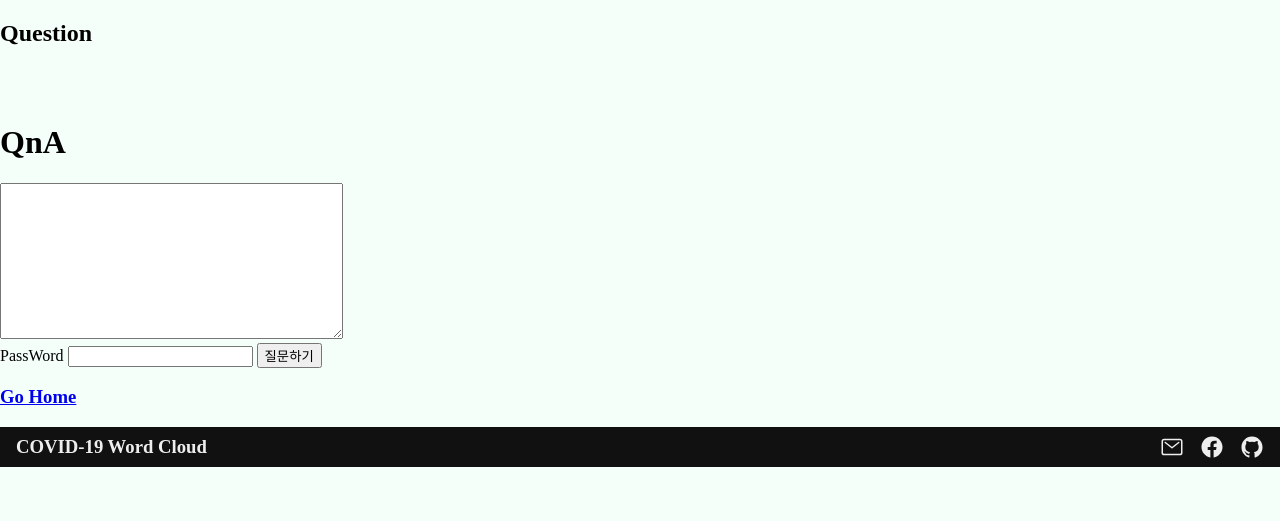
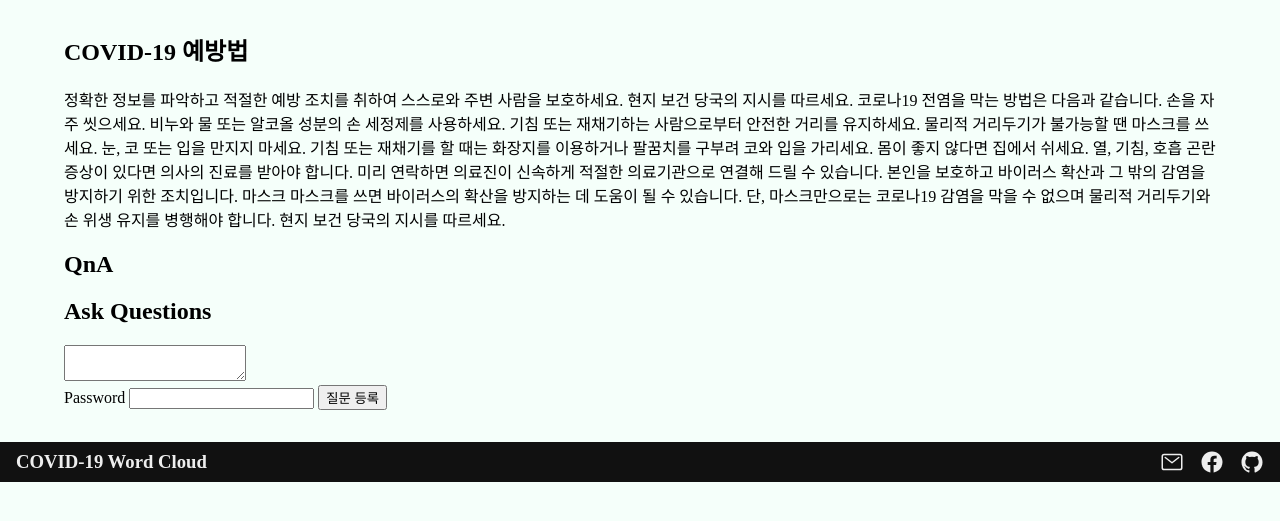
Before and after one commit to ddusi/covid19_WordCloud, a Django app: page /covid-web/precautions/ in a window 1280 px wide. Shown: the part 43-564 px from the top of the page. Run offline with Django 3.2, Linux system fonts and the light colour scheme; data that the repository does not hold is empty; parts of the project's set-up code (start-up, migrations or seed data) failed here and were passed over; some libraries are stand-ins or nearby versions.

Commit message:
Show 'precautions' page layout #21

```diff
--- a/Covid_web/templates/Covid_web/precautions.html
+++ b/Covid_web/templates/Covid_web/precautions.html
@@ -1,47 +1,53 @@
-{% extends 'Covid_web/base.html' %}
-{% load static %}
-{% block content %}
+{% extends 'Covid_web/base.html' %} {% load static %} {% block content %}
+<section role="main" class="precautions--main-section">
+  <div class="precautions__precautions-list">
+    <h1 class="precautions-list__title">COVID-19 예방법</h1>
+    <p>
+      정확한 정보를 파악하고 적절한 예방 조치를 취하여 스스로와 주변 사람을
+      보호하세요. 현지 보건 당국의 지시를 따르세요. 코로나19 전염을 막는 방법은
+      다음과 같습니다. 손을 자주 씻으세요. 비누와 물 또는 알코올 성분의 손
+      세정제를 사용하세요. 기침 또는 재채기하는 사람으로부터 안전한 거리를
+      유지하세요. 물리적 거리두기가 불가능할 땐 마스크를 쓰세요. 눈, 코 또는
+      입을 만지지 마세요. 기침 또는 재채기를 할 때는 화장지를 이용하거나
+      팔꿈치를 구부려 코와 입을 가리세요. 몸이 좋지 않다면 집에서 쉬세요. 열,
+      기침, 호흡 곤란 증상이 있다면 의사의 진료를 받아야 합니다. 미리 연락하면
+      의료진이 신속하게 적절한 의료기관으로 연결해 드릴 수 있습니다. 본인을
+      보호하고 바이러스 확산과 그 밖의 감염을 방지하기 위한 조치입니다. 마스크
+      마스크를 쓰면 바이러스의 확산을 방지하는 데 도움이 될 수 있습니다. 단,
+      마스크만으로는 코로나19 감염을 막을 수 없으며 물리적 거리두기와 손 위생
+      유지를 병행해야 합니다. 현지 보건 당국의 지시를 따르세요.
+    </p>
+  </div>
 
-
-<!DOCTYPE html>
-<html lang="en">
-<head>
-    <meta charset="UTF-8">
-    <title>QnA</title>
-</head>
-
-<body>
-
-    <h2>Question</h2>
-    {% if questions %}
-        {% for question in questions.all %}
-            <div>
-                <h3>
-                    <form action="" method="post">
-                        {% csrf_token %}
-                        <ul>{{ question.question_text }}</ul>
-                        <input type="hidden" name="_method" value="delete">
-                        <input type="hidden" value="{{ question.pk }}" name="pk">
-                        <input name="password" id="password" required>
-                        <button type=submit >삭제하기</button>
-                    </form>
-                </h3>
-            </div>
-        {% endfor %}
-    {% else %}
-        <h3>No question</h3>
+  <div class="precautions__questions-list">
+    <h1>QnA</h1>
+    {% if questions %} {% for question in questions.all %}
+    <form action="" method="post" class="question--container">
+      {% csrf_token %}
+      <p class="question__body">{{ question.question_text }}</p>
+      <input type="hidden" name="_method" value="delete" />
+      <input type="hidden" value="{{ question.pk }}" name="pk" />
+      <input name="password" id="password" required />
+      <button type="submit">삭제하기</button>
+    </form>
+    {% endfor %} {% else %}
+    <h3 class="precautions__message-no-question">There is no question</h3>
     {% endif %}
-    <br>
-    <br>
-
-    <h1>QnA</h1>
-    <form action="" method="post">
-        {% csrf_token %}
-        <textarea name="question_text" cols="40" rows="10" required id="id_question_text"></textarea><br>
-        <label>PassWord</label>
-        <input name="password" id="password" required>
-        <button type=submit >질문하기</button>
+    <form action="" method="post" class="questions-list__ask">
+      <h1>Ask Questions</h1>
+      {% csrf_token %}
+      <textarea
+        name="question_text"
+        id="id_question_text"
+        class="ask__body"
+        required
+      ></textarea>
+      <div class="ask__password--container">
+        <label for="password">Password</label>
+        <input name="password" id="password" required />
+        <input type="submit" value="질문 등록" />
+      </div>
     </form>
-    <h3><a href="{% url 'covid:home' %}">Go Home</a></h3>
-</body>
+  </div>
+</section>
 {% endblock %}
```
